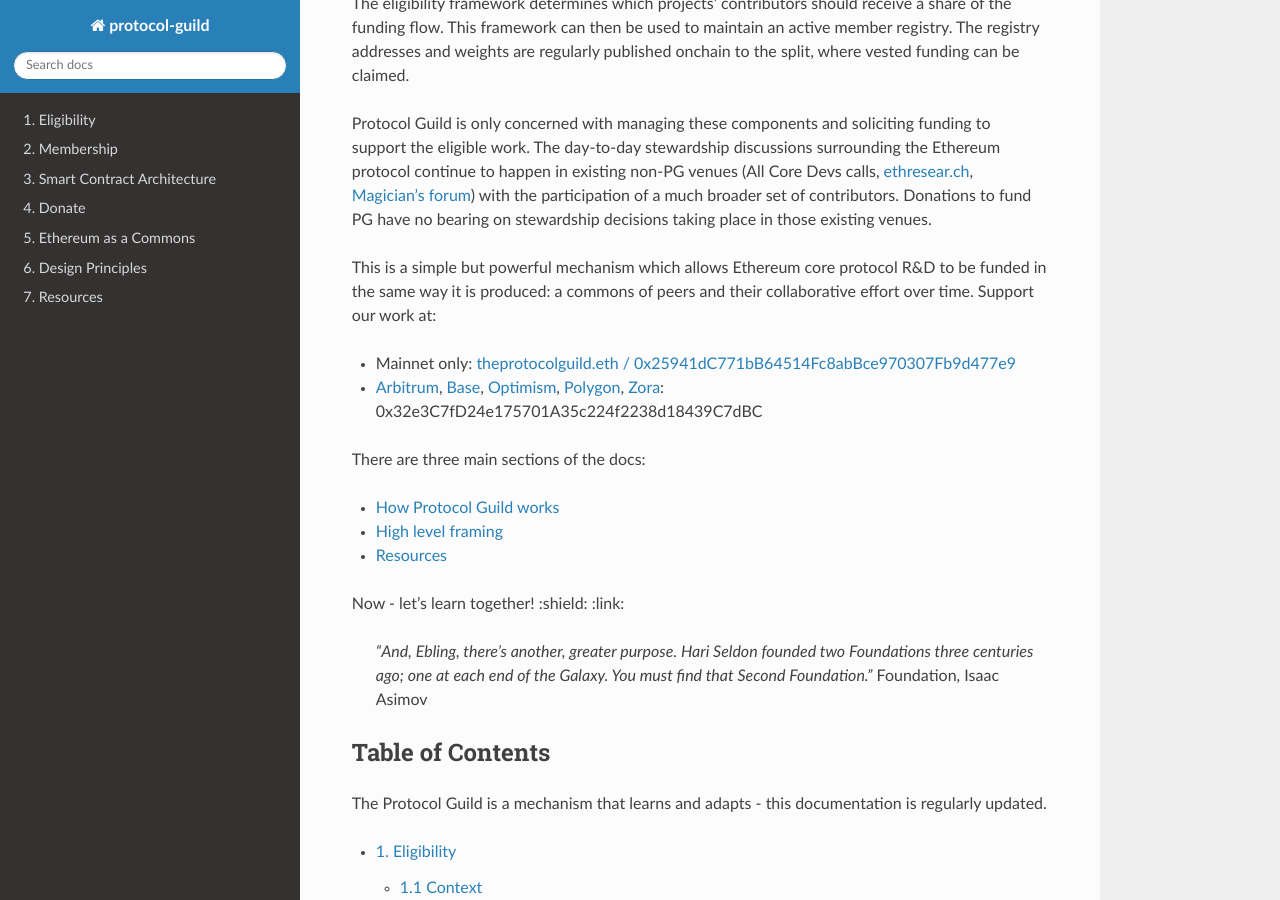
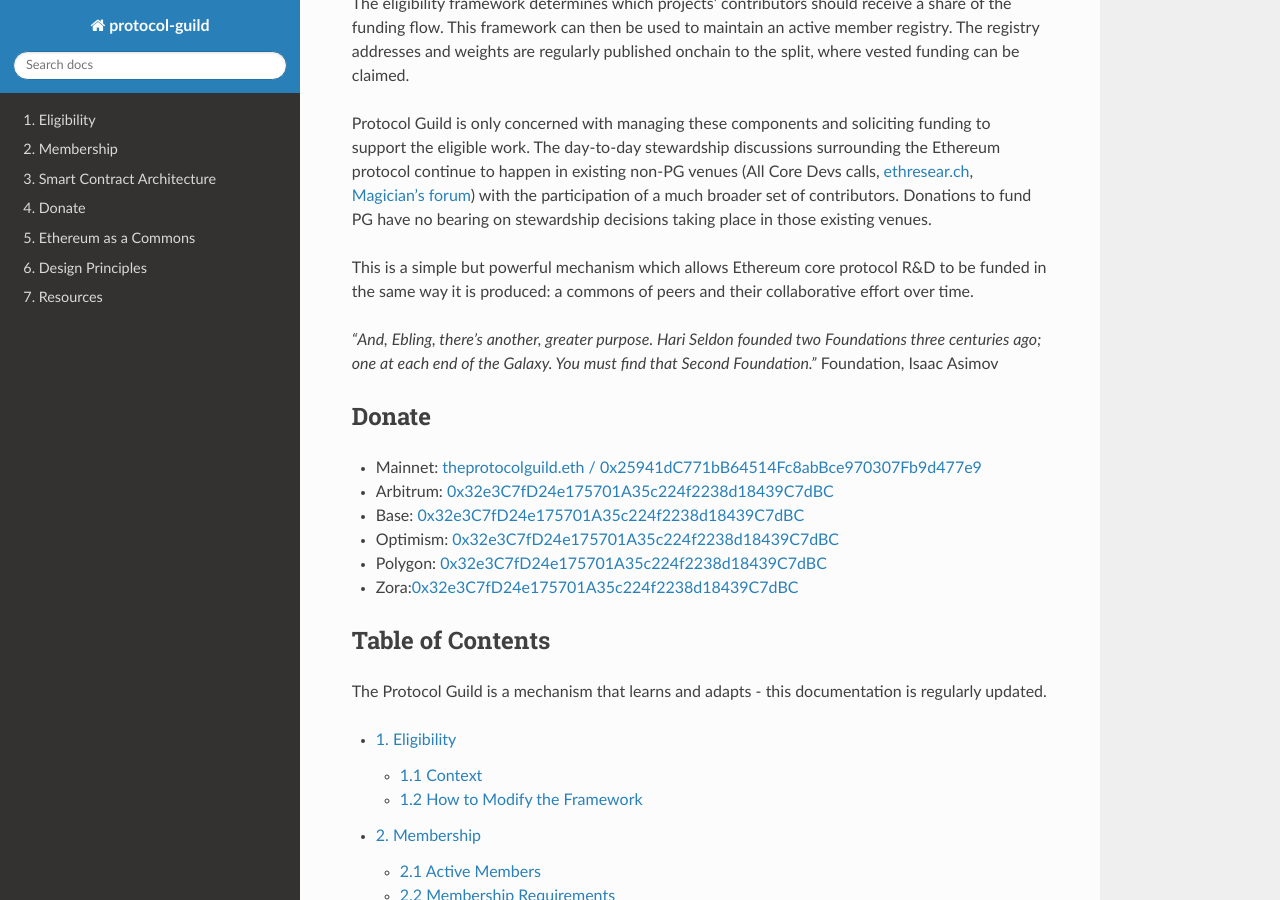
Before and after one commit to protocolguild/documentation, a Sphinx documentation site: the page built from docs/index.rst, in a window 1280 px wide and 900 px high, scrolled down 336 px. Built offline with Sphinx 7.4.7 and the Read the Docs theme 2.0.0, drawn with Linux system fonts in a browser that asks for light colours.

Commit message:
PGv2 - index - Update donate section

```diff
--- a/docs/index.rst
+++ b/docs/index.rst
@@ -11,20 +11,19 @@
 
 Protocol Guild is only concerned with managing these components and soliciting funding to support the eligible work. The day-to-day stewardship discussions surrounding the Ethereum protocol continue to happen in existing non-PG venues (All Core Devs calls, `ethresear.ch <https://ethresear.ch>`_, `Magician's forum <https://ethereum-magicians.org>`_) with the participation of a much broader set of contributors. Donations to fund PG have no bearing on stewardship decisions taking place in those existing venues.
 
-This is a simple but powerful mechanism which allows Ethereum core protocol R&D to be funded in the same way it is produced: a commons of peers and their collaborative effort over time. Support our work at:
+This is a simple but powerful mechanism which allows Ethereum core protocol R&D to be funded in the same way it is produced: a commons of peers and their collaborative effort over time.
 
-- Mainnet only: `theprotocolguild.eth / 0x25941dC771bB64514Fc8abBce970307Fb9d477e9 <https://app.splits.org/accounts/0x25941dc771bb64514fc8abbce970307fb9d477e9/>`_
-- `Arbitrum <https://app.safe.global/balances?safe=arb1:0x32e3C7fD24e175701A35c224f2238d18439C7dBC>`_, `Base <https://app.safe.global/balances?safe=base:0x32e3C7fD24e175701A35c224f2238d18439C7dBC>`_, `Optimism <https://app.safe.global/balances?safe=oeth:0x32e3C7fD24e175701A35c224f2238d18439C7dBC>`_, `Polygon <https://app.safe.global/balances?safe=matic:0x32e3C7fD24e175701A35c224f2238d18439C7dBC>`_, `Zora <https://safe.optimism.io/balances?safe=zora:0x32e3C7fD24e175701A35c224f2238d18439C7dBC>`_: 0x32e3C7fD24e175701A35c224f2238d18439C7dBC
+*"And, Ebling, there's another, greater purpose. Hari Seldon founded two Foundations three centuries ago; one at each end of the Galaxy. You must find that Second Foundation."* Foundation, Isaac Asimov
 
-There are three main sections of the docs:
+Donate
+==================
 
-- `How Protocol Guild works <https://protocol-guild.readthedocs.io/en/latest/01-eligibility.html>`_
-- `High level framing <https://protocol-guild.readthedocs.io/en/latest/05-design-principles.html>`_
-- `Resources <https://protocol-guild.readthedocs.io/en/latest/08-resources.html>`_
-
-Now - let's learn together! :shield: :link:
-
- *"And, Ebling, there's another, greater purpose. Hari Seldon founded two Foundations three centuries ago; one at each end of the Galaxy. You must find that Second Foundation."* Foundation, Isaac Asimov
+- Mainnet: `theprotocolguild.eth / 0x25941dC771bB64514Fc8abBce970307Fb9d477e9 <https://app.splits.org/accounts/0x25941dc771bb64514fc8abbce970307fb9d477e9/>`_
+- Arbitrum: `0x32e3C7fD24e175701A35c224f2238d18439C7dBC <https://app.safe.global/balances?safe=arb1:0x32e3C7fD24e175701A35c224f2238d18439C7dBC>`_
+- Base: `0x32e3C7fD24e175701A35c224f2238d18439C7dBC <https://app.safe.global/balances?safe=base:0x32e3C7fD24e175701A35c224f2238d18439C7dBC>`_
+- Optimism: `0x32e3C7fD24e175701A35c224f2238d18439C7dBC <https://app.safe.global/balances?safe=oeth:0x32e3C7fD24e175701A35c224f2238d18439C7dBC>`_
+- Polygon: `0x32e3C7fD24e175701A35c224f2238d18439C7dBC <https://app.safe.global/balances?safe=matic:0x32e3C7fD24e175701A35c224f2238d18439C7dBC>`_
+- Zora:`0x32e3C7fD24e175701A35c224f2238d18439C7dBC <https://safe.optimism.io/balances?safe=zora:0x32e3C7fD24e175701A35c224f2238d18439C7dBC>`_
 
 Table of Contents
 ===================
```
